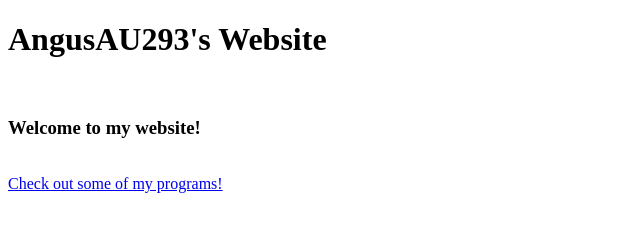
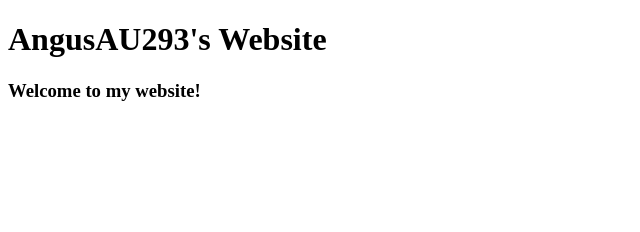
Before and after one commit to AngusAU293/AngusAU293.github.io, a plain HTML site: page index.html in a window 1280 px wide. Shown: the whole page, without its empty margins (0-640 px from the left). Drawn offline with Linux system fonts and the light colour scheme.

Commit message:
Update Website

```diff
--- a/index.html
+++ b/index.html
@@ -6,9 +6,6 @@
     </head>
     <body>
         <h1>AngusAU293's Website</h1>
-        <br>
         <h3>Welcome to my website!</h3>
-        <br>
-        <a href="projects.html">Check out some of my programs!</a>
     </body>
 </html>
```
